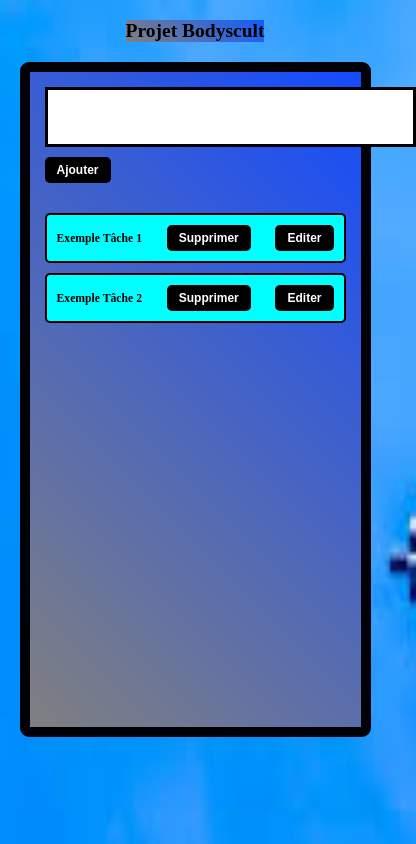
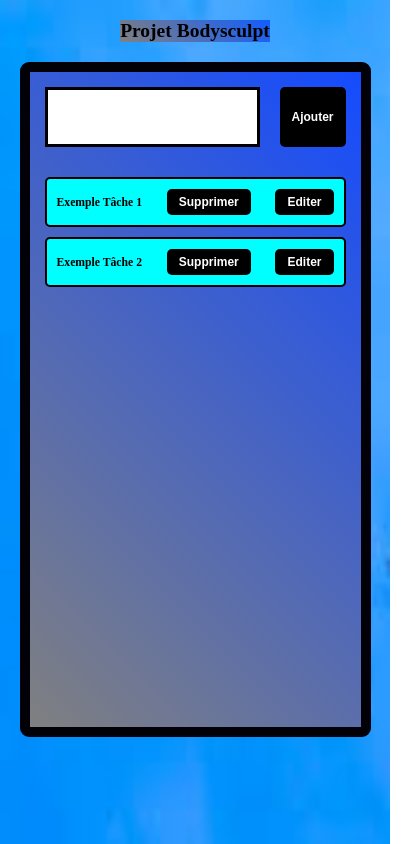
Before and after one commit to Maliniesta/todo-list, a plain HTML site: page index.html in a window 390 px wide. Shown: the whole page, 416 px wide, since content can reach past the window. Drawn offline with Linux system fonts and the light colour scheme.

Commit message:
MAJ input mobile

```diff
--- a/index.html
+++ b/index.html
@@ -9,7 +9,7 @@
     <link rel="stylesheet" crossorigin href="style.css" />
   </head>
   <body>
-    <h1>Projet Bodyscult</h1>
+    <h1>Projet Bodysculpt</h1>
     <div class="container">
       <form>
         <input type="text" />
--- a/style.css
+++ b/style.css
@@ -135,6 +135,7 @@ li.todo.done {
   input {
     font-size: 14px;
     padding: 8px 10px;
+    width: 30%;
   }
 }
 
```
